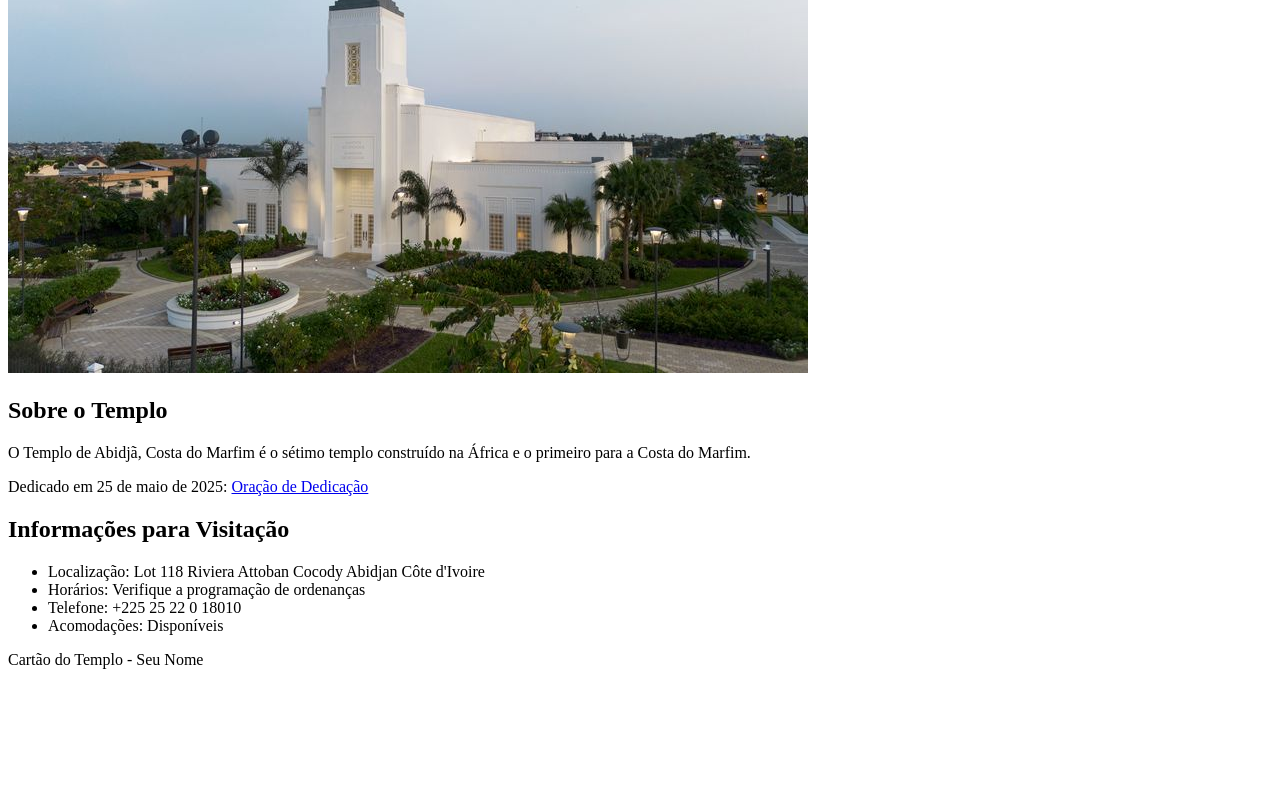
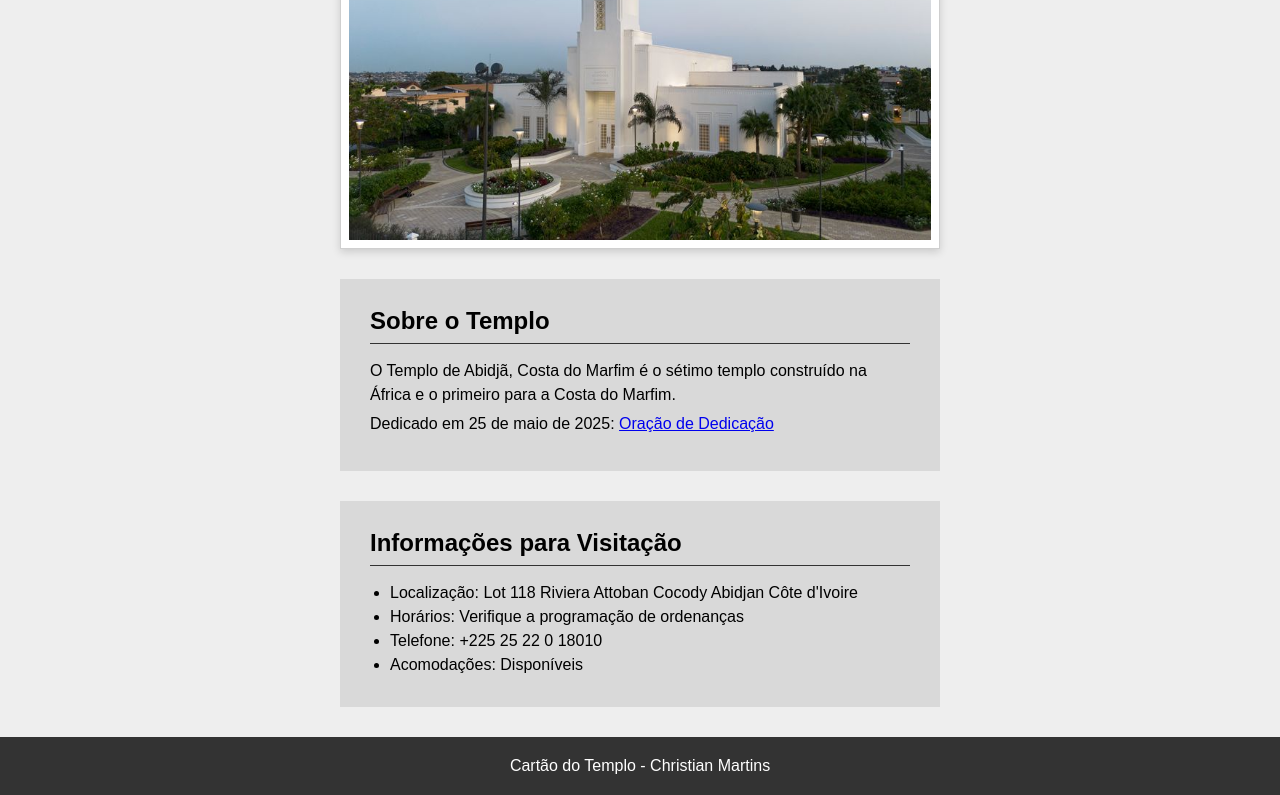
Before and after one commit to ChristianMartinsvasc/wdd130, a plain HTML site: page semana02/templo.html in a window 1280 px wide. Shown: the part 341-1136 px from the top of the page. Before the commit the page ends 1026 px from the top, so only its background shows below. Drawn offline with Linux system fonts and the light colour scheme.

Commit message:
atualização

```diff
--- /dev/null
+++ b/semana02/estilos/templo.css
@@ -0,0 +1,66 @@
+* {
+    margin: 0;
+    padding: 0;
+}
+
+body {
+    font-family: Arial, Helvetica, sans-serif;
+    background-color: #eee;
+}
+
+header, footer {
+    background-color: #333;
+    color: #fff;
+    text-align: center;
+    padding: 20px;
+}
+
+header {
+    font-size: 1.5rem;
+}
+
+main {
+    margin: 0 auto;
+    width: 600px;
+}
+
+h1 {
+    text-align: center;
+    margin: 15px 0;
+}
+
+picture {
+    display: block;
+    margin-bottom: 30px;
+    background: #fff;
+    padding: 8px;
+    border: 1px solid #cfcfcf;
+    box-shadow: 0 3px 8px rgba(0,0,0,0.15);
+}
+
+picture img {
+    display: block;
+    width: 100%;
+    height: auto;
+}
+
+section {
+    background-color: #d9d9d9;
+    margin: 0 0 30px 0;
+    padding: 30px;
+    line-height: 1.5rem;
+}
+
+section p {
+    margin-bottom: 5px;
+}
+
+section h2 {
+    margin-bottom: 15px;
+    border-bottom: 1px solid #333;
+    padding-bottom: 10px;
+}
+
+section ul {
+    margin-left: 20px;
+}
--- a/semana02/templo.html
+++ b/semana02/templo.html
@@ -2,6 +2,7 @@
 <html lang="pt-br">
 
 <head>
+    <link rel="stylesheet" href="estilos/templo.css">
     <meta charset="UTF-8">
     <meta name="viewport" content="width=device-width, initial-scale=1.0">
     <title>Cartão do Templo - Abidjã, Costa do Marfim</title>
@@ -18,7 +19,8 @@
         </picture>
         <section>
             <h2>Sobre o Templo</h2>
-            <p>O Templo de Abidjã, Costa do Marfim é o sétimo templo construído na África e o primeiro para a Costa do Marfim.</p>
+            <p>O Templo de Abidjã, Costa do Marfim é o sétimo templo construído na África e o primeiro para a Costa do
+                Marfim.</p>
             <p>Dedicado em 25 de maio de 2025: <a
                     href="https://www.churchofjesuschrist.org/temples/dedicatory-prayer/abidjan-ivory-coast-temple/2025-05-25?lang=eng"
                     target="_blank" rel="noopener noreferrer">Oração de Dedicação</a></p>
@@ -34,7 +36,7 @@
         </section>
     </main>
     <footer>
-        <p>Cartão do Templo - Seu Nome</p>
+        <p>Cartão do Templo - Christian Martins</p>
     </footer>
 </body>
 
```
